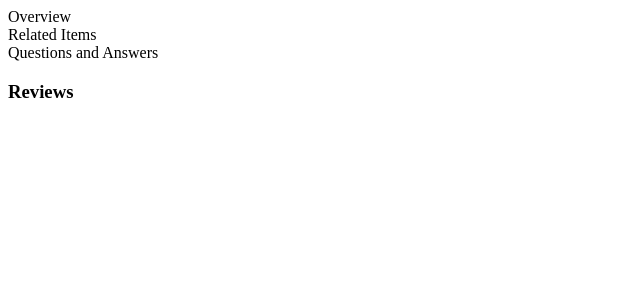
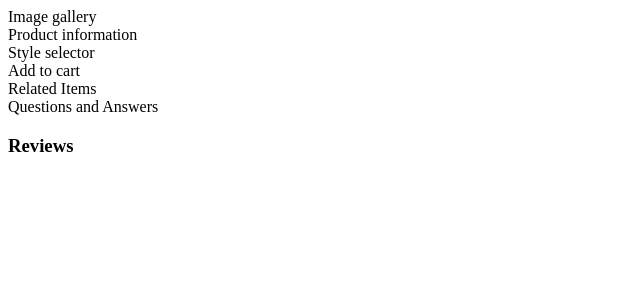
Before and after one commit to Willy-McNamara/FEC, a React app: page / in a window 1280 px wide. Shown: the top 300 px of the page, without its empty margins (0-640 px from the left). Built offline with nearby package versions, Linux system fonts and the light colour scheme.

Commit message:
Added an Overview.jsx file to group components folder, and added that file in our group App.jsx file

```diff
--- a/src/app.jsx
+++ b/src/app.jsx
@@ -1,5 +1,6 @@
 import React, { useState, useEffect } from 'react';
 import Reviews from './components/ratingsAndReviews/reviews.jsx'
+import Overview from './components/overview/overview.jsx'
 
 const App = () => {
   // const [ , ] = useState( );
@@ -10,7 +11,7 @@ const App = () => {
 
   return (
     <div>
-      <div>Overview</div>
+      < Overview />
       <div>Related Items</div>
       <div>Questions and Answers</div>
       <Reviews />
--- /dev/null
+++ b/src/components/overview/Overview.jsx
@@ -0,0 +1,20 @@
+import React, { useState, useEffect } from 'react';
+
+const Overview = () => {
+  // const [ , ] = useState( );
+
+  // useEffect(() => {
+
+  // }, [])
+
+  return (
+    <div>
+      <div>Image gallery </div>
+      <div>Product information</div>
+      <div>Style selector</div>
+      <div>Add to cart</div>
+    </div>
+  )
+}
+
+export default Overview;
```
Also changed, not shown: src/components/overview/willy.txt (deleted).
